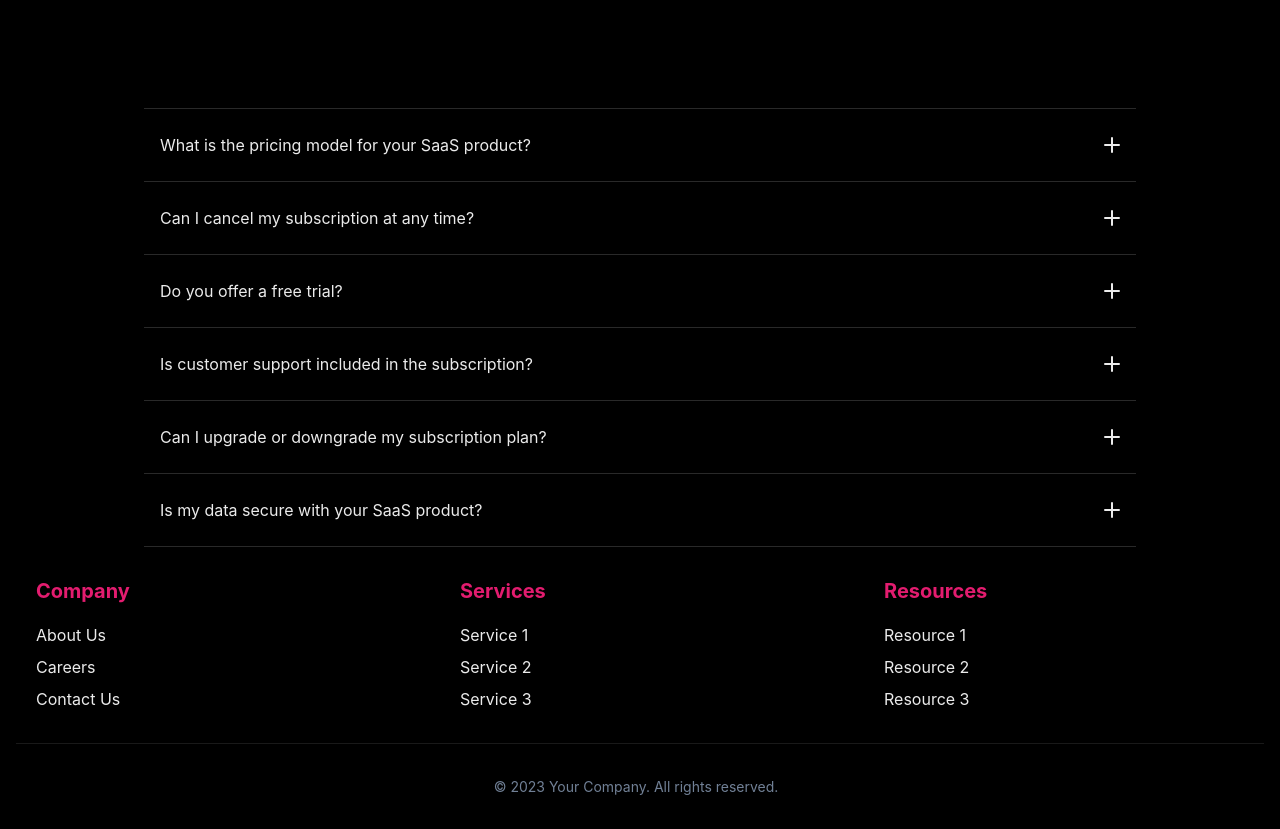
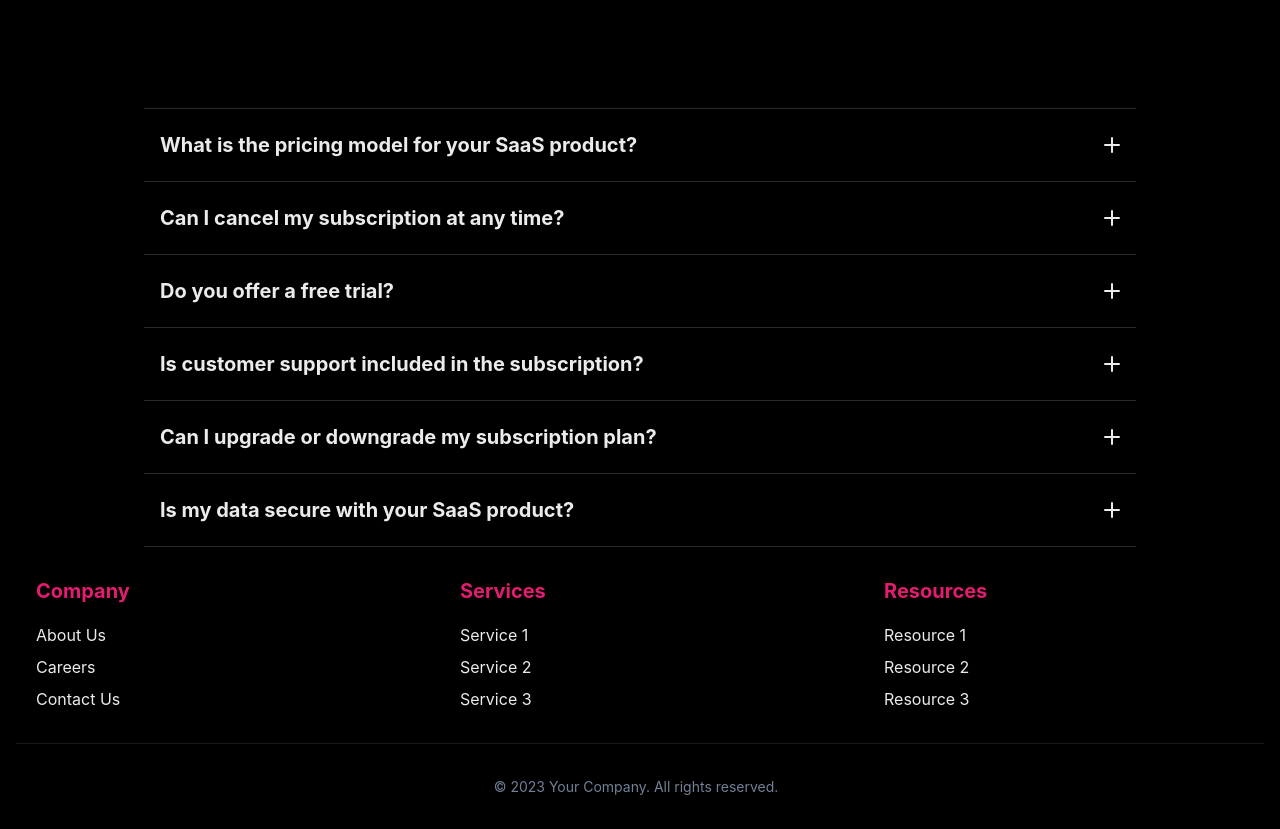
Before and after one commit to piotrszubert/next-chakraUI, a Next.js app: page / in a window 1280 px wide. Shown: the part 2620-3449 px from the top of the page. Built offline with nearby package versions, Linux system fonts and the light colour scheme.

Commit message:
title as heading component

```diff
--- a/src/components/Faq.js
+++ b/src/components/Faq.js
@@ -4,7 +4,8 @@ import {
     Accordion,
     AccordionItem,
     AccordionPanel,
-    AccordionButton
+    AccordionButton,
+    Heading
 } from "@chakra-ui/react";
 import { AddIcon, MinusIcon } from '@chakra-ui/icons';
 
@@ -47,7 +48,9 @@ const Faq = () => {
                   <h2>
                     <AccordionButton>
                       <Box as="span" flex='1' textAlign='left'>
-                        {faq.question}
+                        <Heading as="h3" size="md">
+                          {faq.question}
+                        </Heading>
                       </Box>
                       {isExpanded ? (
                         <MinusIcon fontSize='16px' />
```
